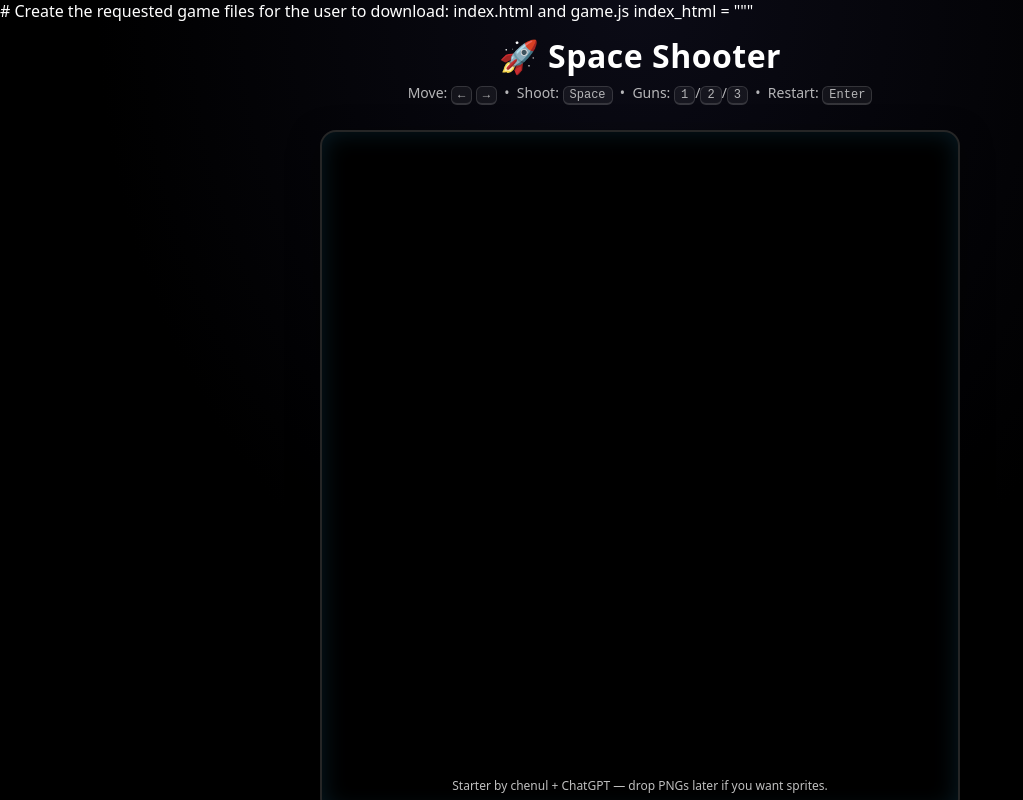
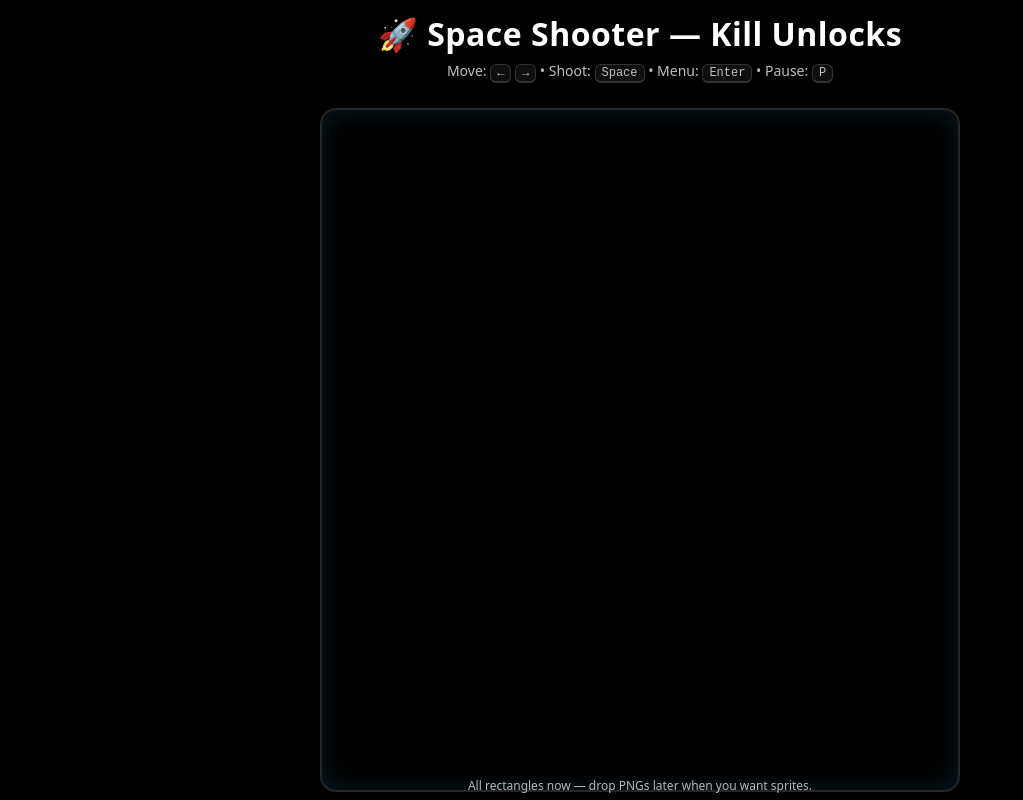
Before and after one commit to chenulgamemaker/space-shooter-game, a plain HTML site: page index.html in a window 1280 px wide. Shown: the whole page, without its empty margins (0-1023 px from the left). Drawn offline with Linux system fonts and the light colour scheme.

Commit message:
Update index.html

```diff
--- a/index.html
+++ b/index.html
@@ -1,87 +1,45 @@
-# Create the requested game files for the user to download: index.html and game.js
-
-index_html = """<!DOCTYPE html>
+ <!DOCTYPE html>
 <html lang="en">
 <head>
   <meta charset="UTF-8" />
-  <meta name="viewport" content="width=device-width, initial-scale=1.0" />
-  <title>Space Shooter</title>
+  <meta name="viewport" content="width=device-width, initial-scale=1" />
+  <title>Space Shooter — Kill Unlocks</title>
   <style>
     :root {
       --bg: #000;
       --fg: #fff;
-      --accent: #38bdf8; /* cyan-ish */
+      --accent: #38bdf8;
     }
     * { box-sizing: border-box; }
-    html, body {
-      margin: 0;
-      height: 100%;
-      background: radial-gradient(ellipse at top, #0b0b16 0%, #000 60%);
-      color: var(--fg);
-      font-family: system-ui, -apple-system, Segoe UI, Roboto, Ubuntu, Cantarell, Noto Sans, Arial, "Apple Color Emoji", "Segoe UI Emoji";
-      overflow: hidden;
-    }
-    header {
-      text-align: center;
-      padding: 12px 16px;
-    }
-    h1 {
-      margin: 0;
-      font-weight: 800;
-      letter-spacing: 0.5px;
-    }
-    .sub {
-      opacity: 0.7;
-      font-size: 14px;
-      margin-top: 6px;
-    }
-    #wrap {
-      display: grid;
-      place-items: center;
-      height: calc(100% - 84px);
-      padding: 8px;
-    }
+    html, body { margin: 0; height: 100%; background: #000; color: var(--fg); font-family: system-ui, -apple-system, Segoe UI, Roboto, Ubuntu, Cantarell, Arial, "Apple Color Emoji", "Segoe UI Emoji"; overflow: hidden; }
+    header { text-align: center; padding: 12px 16px; }
+    h1 { margin: 0; font-weight: 800; letter-spacing: .5px; }
+    .sub { opacity: .75; font-size: 14px; margin-top: 6px; }
+    #wrap { display: grid; place-items: center; height: calc(100% - 84px); padding: 8px; }
     canvas {
-      border: 2px solid rgba(255,255,255,0.15);
+      border: 2px solid rgba(255,255,255,.15);
       border-radius: 16px;
       background: #000;
       width: min(640px, 96vw);
       height: min(896px, calc(96vh - 84px));
       image-rendering: pixelated;
-      box-shadow: 0 10px 30px rgba(0,0,0,0.5), inset 0 0 24px rgba(56,189,248,0.15);
+      box-shadow: 0 10px 30px rgba(0,0,0,.5), inset 0 0 24px rgba(56,189,248,.15);
     }
-    footer {
-      position: absolute;
-      bottom: 6px;
-      left: 0;
-      right: 0;
-      text-align: center;
-      font-size: 12px;
-      opacity: 0.75;
-      pointer-events: none;
-    }
-    kbd {
-      background: rgba(255,255,255,0.08);
-      border: 1px solid rgba(255,255,255,0.2);
-      border-bottom-width: 2px;
-      border-radius: 6px;
-      padding: 1px 6px;
-      font-size: 12px;
-    }
+    footer { position: absolute; bottom: 6px; left: 0; right: 0; text-align: center; font-size: 12px; opacity: .7; pointer-events: none; }
+    kbd { background: rgba(255,255,255,.08); border: 1px solid rgba(255,255,255,.2); border-bottom-width: 2px; border-radius: 6px; padding: 1px 6px; font-size: 12px; }
   </style>
 </head>
 <body>
   <header>
-    <h1>🚀 Space Shooter</h1>
+    <h1>🚀 Space Shooter — Kill Unlocks</h1>
     <div class="sub">
-      Move: <kbd>←</kbd> <kbd>→</kbd> &nbsp;•&nbsp; Shoot: <kbd>Space</kbd> &nbsp;•&nbsp; Guns: <kbd>1</kbd>/<kbd>2</kbd>/<kbd>3</kbd> &nbsp;•&nbsp; Restart: <kbd>Enter</kbd>
+      Move: <kbd>←</kbd> <kbd>→</kbd> • Shoot: <kbd>Space</kbd> • Menu: <kbd>Enter</kbd> • Pause: <kbd>P</kbd>
     </div>
   </header>
   <div id="wrap">
     <canvas id="gameCanvas" width="640" height="896"></canvas>
   </div>
-  <footer>Starter by chenul + ChatGPT — drop PNGs later if you want sprites.</footer>
+  <footer>All rectangles now — drop PNGs later when you want sprites.</footer>
   <script src="game.js"></script>
 </body>
 </html>
-"""
```
